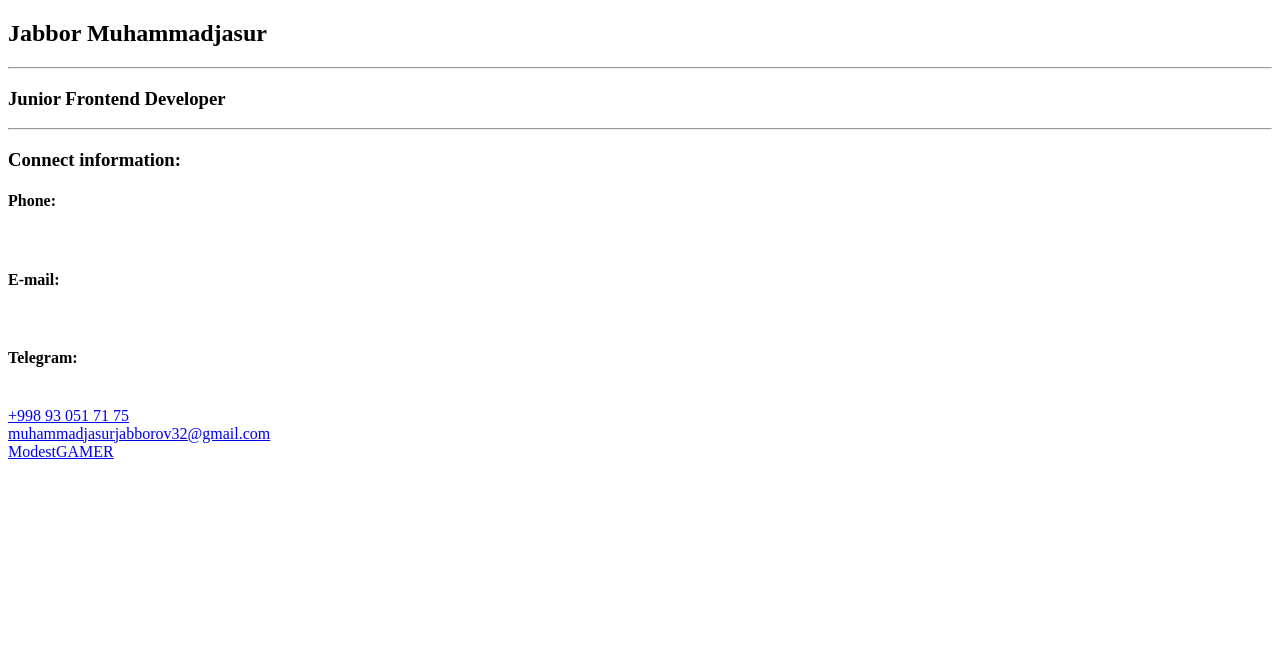
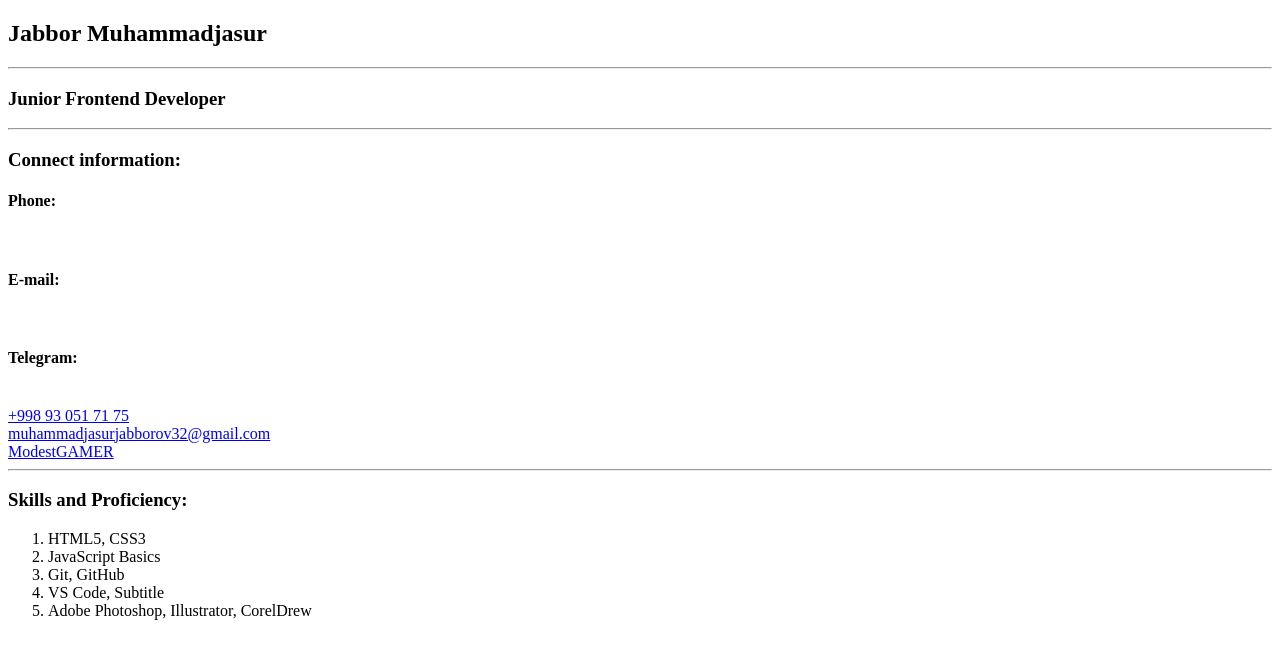
Before and after one commit to Muhammadjasur/lesson2home, a plain HTML site: page index.html in a window 1280 px wide. Drawn offline with Linux system fonts and the light colour scheme.

Commit message:
added skills

```diff
--- a/index.html
+++ b/index.html
@@ -27,6 +27,17 @@
         <a href="https://t.me/ModestGAMER_777">ModestGAMER</a><br>
     </div>
    </div>
+   <hr class="line1">
+   <h3>Skills and Proficiency:</h3>
+   <ol>
+    <li>HTML5, CSS3</li>
+    <li>JavaScript Basics</li>
+    <li>Git, GitHub</li>
+    <li>VS Code, Subtitle</li>
+    <li>Adobe Photoshop, Illustrator, CorelDrew</li>
+   </ol>
+
+
 
 </body>
 </html>
```
